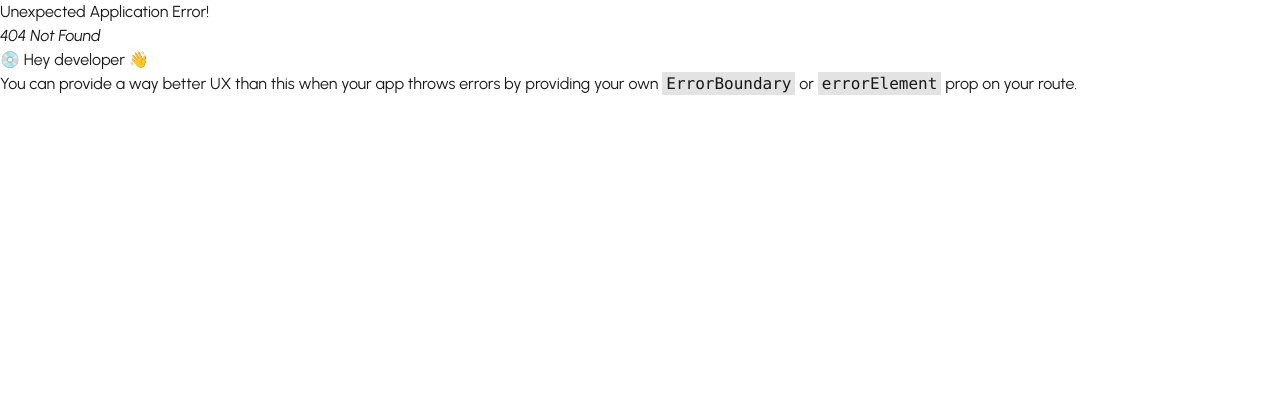
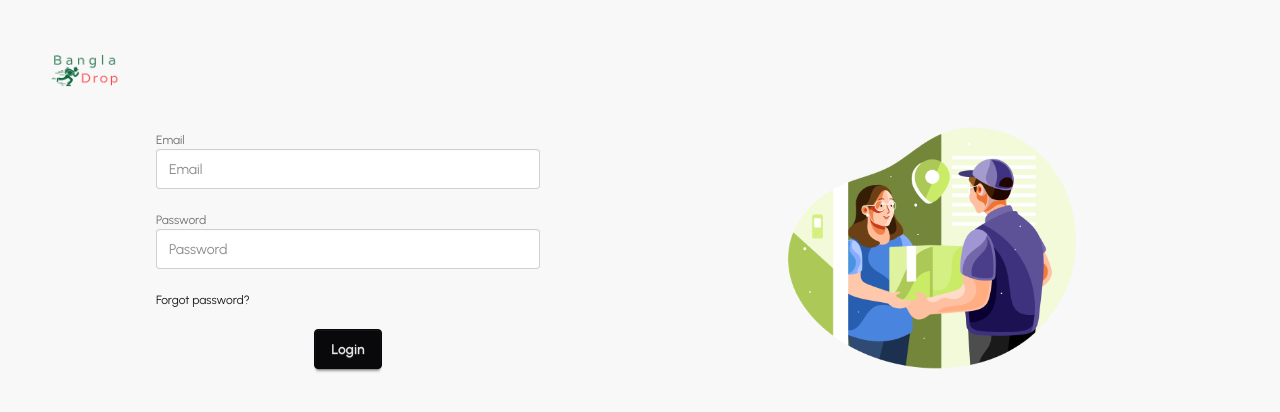
Before and after one commit to knaeeim/Bangla-Drop-Client, a React (Vite) app: page /login in a window 1280 px wide. Before the commit this address had no page. Shown: the top 412 px of the page. Built offline with nearby package versions, Linux system fonts and the light colour scheme.

Commit message:
Login Page done

```diff
--- a/package.json
+++ b/package.json
@@ -15,6 +15,7 @@
     "react": "^19.1.0",
     "react-dom": "^19.1.0",
     "react-fast-marquee": "^1.6.5",
+    "react-hook-form": "^7.58.1",
     "react-icons": "^5.5.0",
     "react-responsive-carousel": "^3.2.23",
     "react-router": "^7.6.2",
--- /dev/null
+++ b/src/LayOuts/AuthLayOut.jsx
@@ -0,0 +1,24 @@
+import React from "react";
+import BanglaDropLogo from "../Pages/Shared/BanglaDropLogo/BanglaDropLogo";
+import authImg from "../assets/authImage.png";
+import { Outlet } from "react-router";
+
+const AuthLayOut = () => {
+    return (
+        <div className="bg-base-200 p-12">
+            <div className="w-20">
+                <BanglaDropLogo></BanglaDropLogo>
+            </div>
+            <div className="hero-content flex-col lg:flex-row-reverse">
+                <div className="flex-1 flex justify-center items-center">
+                    <img src={authImg} className="max-w-sm rounded-lg" />
+                </div>
+                <div className="flex-1 w-full">
+                    <Outlet></Outlet>
+                </div>
+            </div>
+        </div>
+    );
+};
+
+export default AuthLayOut;
--- /dev/null
+++ b/src/Pages/Authentication/Login/Login.jsx
@@ -0,0 +1,64 @@
+import React from "react";
+import { useForm } from "react-hook-form";
+
+const Login = () => {
+    const {
+        register,
+        handleSubmit,
+        formState: { errors },
+    } = useForm();
+
+    const onSubmit = (data) => {
+        console.log(data);
+    };
+
+    return (
+        <div className="space-y-5 flex justify-center items-center">
+            <form onSubmit={handleSubmit(onSubmit)} className="w-full max-w-sm">
+                <fieldset className="fieldset space-y-4">
+                    <div>
+                        <label className="label">Email</label>
+                        <input
+                            {...register("email", { required: true, pattern: {
+                                value: /^[\w-.]+@([\w-]+\.)+[\w-]{2,4}$/,
+                                message: "Please enter a valid email address"
+                            } })}
+                            type="text"
+                            className="input w-full"
+                            placeholder="Email"
+                        />
+                        {errors.email?.type === "required" && (
+                            <p className="text-red-700 mt-1 font-bold">Email is Required...Don't try to be cleaver</p>
+                        )}
+                        {errors.email && (
+                            <p className="text-red-700 mt-1 font-bold">{errors.email.message}</p>
+                        )}
+                    </div>
+                    <div>
+                        <label className="label">Password</label>
+                        <input
+                            {...register("password", { required: "password is required", minLength: 6 })}
+                            type="password"
+                            className="input w-full"
+                            placeholder="Password"
+                        />
+                        {
+                            errors.password?.type === "required" && <p className="text-red-700 mt-1 font-bold">Password is required.</p>
+                        }
+                        {
+                            errors.password?.type === "minLength" && <p className="text-red-700 mt-1 font-bold">Password should be min 6 charachers.</p>
+                        }
+                    </div>
+                    <div>
+                        <a className="link link-hover">Forgot password?</a>
+                    </div>
+                </fieldset>
+                <div className="flex justify-center">
+                    <button className="btn btn-neutral mt-4">Login</button>
+                </div>
+            </form>
+        </div>
+    );
+};
+
+export default Login;
--- /dev/null
+++ b/src/Pages/Authentication/Register/Register.jsx
@@ -0,0 +1,11 @@
+import React from 'react';
+
+const Register = () => {
+    return (
+        <div>
+
+        </div>
+    );
+};
+
+export default Register;
--- a/src/Pages/Home/BeMerchent/BeMerchent.jsx
+++ b/src/Pages/Home/BeMerchent/BeMerchent.jsx
@@ -5,10 +5,10 @@ const BeMerchent = () => {
     return (
         <div
             data-aos="fade-up"
-            className="bg-[#03373D] bg-[url(assets/be-a-merchant-bg.png)] md:px-10 md:pb-4 pt-10 my-10 shadow-2xl rounded-4xl bg-no-repeat"
+            className="bg-[#03373D] bg-[url(assets/be-a-merchant-bg.png)] md:px-10 md:pb-4 pt-10 my-10 mx-3 shadow-2xl rounded-4xl bg-no-repeat"
         >
             <div className="hero-content flex-col lg:flex-row-reverse">
-                <img src={location} className="max-w-lg rounded-lg" />
+                <img src={location} className="max-w-md rounded-lg" />
                 <div className="text-white">
                     <h1 className="text-4xl font-bold">
                         Merchant and Customer Satisfaction is Our First Priority
```
Also changed, not shown: src/router/router.jsx (+12 -0 lines), 1 other file (tests, documents, lock files or other folders).
